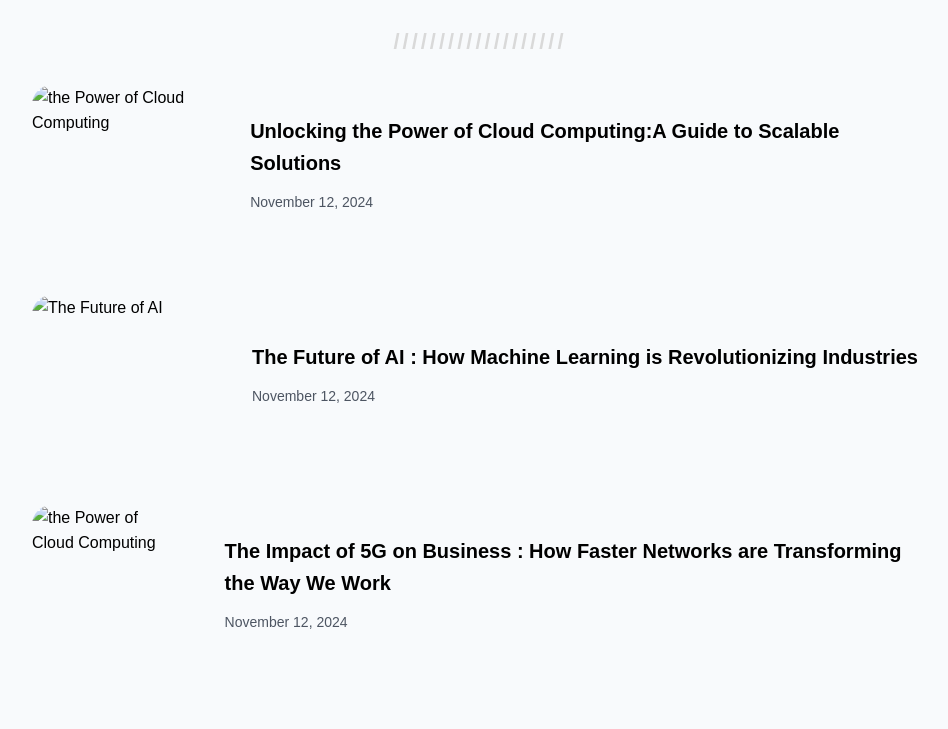
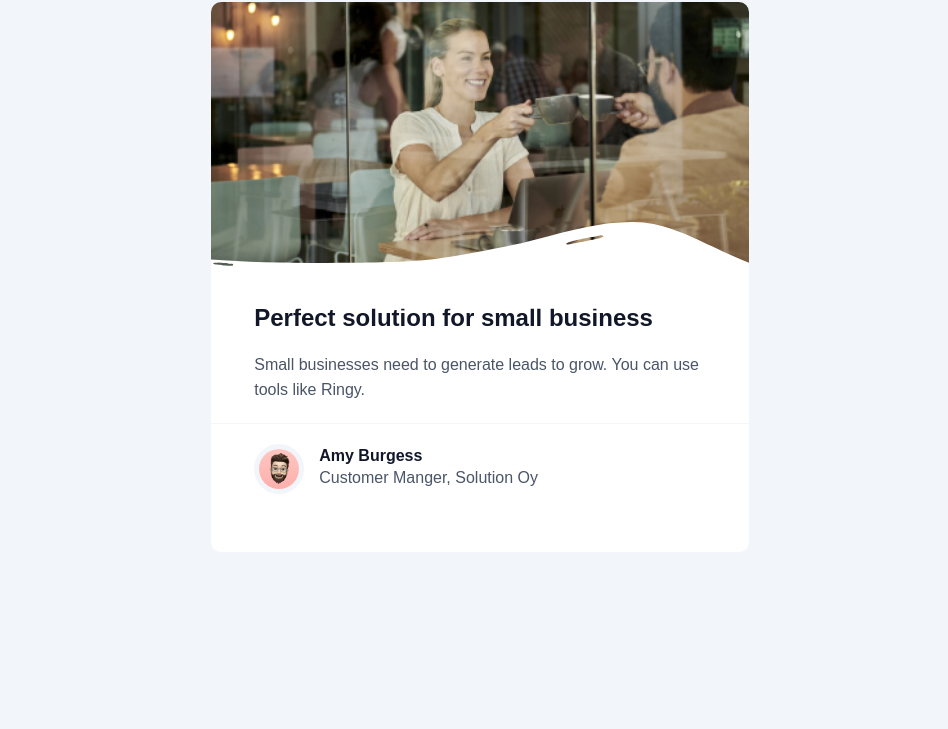
Before and after one commit to nouranelfar/Business-Blog-Card, a plain HTML site: page index.html in a window 1280 px wide. Shown: the part 123-852 px from the top of the page, without its empty margins (160-1108 px from the left). After the commit the page ends 800 px from the top, so only its background shows below. Drawn offline with Linux system fonts and the light colour scheme.

Commit message:
Add files via upload

```diff
--- a/index.html
+++ b/index.html
@@ -3,8 +3,7 @@
   <head>
     <meta charset="UTF-8" />
     <meta name="viewport" content="width=device-width, initial-scale=1.0" />
-    <meta name="description" content="We release interesting articles about technology">
-
+    <meta name="description" content="Perfect solution for small business">
     <link
       rel="icon"
       href="resources/favicon.ico"
@@ -12,11 +11,12 @@
       sizes="96x96"
     />
 
-    <title>Simple Article Listing | devChallenges.io</title>
+    <!--optemize loading-->
+    <link rel="preload" as="image" href="resources/hero-image.jpg">
 
-    <!--You are welcome to delete these styles or modify them in your own stylesheet -->
+    <title>Business Blog Card | devChallenges.io</title>
+
     <style>
-
       * {
         margin: 0;
         padding: 0;
@@ -24,145 +24,137 @@
       }
 
       body {
-        background-color: #F8FAFC;
         height: 100vh;
         font-family: 'Poppins', sans-serif;
+        background-color: #F2F5F9;
       }
-      /*main section*/
       main{
-        padding: 7%;
+        display: flex;
+        justify-content: center;
+        align-items: center;
+        height: 100%;
+      }
+      /*card-container style*/
+      .card-container{
+        width: 380px;
+        height: 530px;
+        background-color: #fff;
+        border-radius: 10px;
         display: flex;
         flex-direction: column;
-        align-items: center;
-        text-align: center;
-        gap: 30px;
       }
-      h1{
-        font-size: 36px;
+      .img-container{
+        height: 50%;
+        position: relative;
       }
-      span{
-        color: #D9D9D9;
-        letter-spacing: 3px;
-        font-size: 22px;
-        font-weight: bold;
-      }
-      /*cards container*/
-      .cards{
+      .details{
+        height: 50%;
+        padding: 2% 0;
         display: flex;
         flex-direction: column;
-        align-items: flex-start;
-        gap: 50px;
+        gap: 15px;
       }
-      /*cards*/
-      .card_items{
-        display: flex;
-        flex-direction: column;
-        justify-content: center;
+      .details h1{
+        font-size: 24px;
         line-height: 1.6;
-        text-align: left;
-        gap: 20px;
+        color: #111729;
+        padding: 0 8%;
       }
-      h3{
-        font-size: 20px;
-      }
-      .card_items p{
-        color: #4D5562;
-        font-size: 14px;
-        margin-top: 8px;
-      }
-      .card_items img{
-        border-radius: 20px;
-        width: 160px;
-        height: 160px;
+      .details p{
+        line-height: 1.6;
+        color: #4A5567;
+        padding: 0 8%;
       }
 
-      /*screens from 1024px to 1349px*/
-      @media (min-width: 1024px) and (max-width: 1349px) {
+      hr{
+        border: 0;
+        border-top: 1px solid #F2F5F9;
+        margin: 5px 0;
+      }
 
-        /*main section*/
-      main{
-        padding: 5% 15%;
+      .details .info{
+        display: flex;
+        align-items: center;
+        gap: 15px;
+        padding: 0 8%;
       }
-      h1{
+      .info h2{
+        font-size: 16px;
+        color: #111729;
+      }
+      .info small{
+        font-size: 16px;
+        color: #4A5567;
         line-height: 1.6;
       }
-      /*cards*/
-      .card_items{
-        display: flex;
-        flex-direction: row;
-        align-items: center;
-        justify-content: center;
-        gap: 60px;
+      .info img{
+        border-radius: 50%;
+        border: #F2F5F9 solid 5px;
+        width: 50px;
+        height: 50px;
+        object-fit: cover;
       }
-      .card_items p{
-        margin-top: 12px;
+      .img-container .img1{
+        object-fit: cover;
+        position: absolute;
+        width: 100%;
+        height: 100%;
+        object-fit: cover;
+        border-radius: 10px 10px 0 0;
+        z-index: 1;
       }
-      .card_items img{
-        border-radius: 20px;
-        width: 160px;
-        height: 160px;
+      .img-container #white-overlay{
+        position: absolute;
+        width: 100%;
+        top: 80%;
+        z-index: 100;
       }
+        /*screens from 1024px to 1349px*/
+
+      @media (min-width: 1024px) and (max-width: 1349px) {
+        .card-container{
+          width: 42%;
+          height: 550px;
+        }
+
+        .details{
+        padding: 4% 0;
+        }
       }
 
       /* wider than 1350px screens*/
       @media (min-width: 1350px) {
-        /*main section*/
-
-      main{
-        padding: 3% 23%;
-      }
-      h1{
-        line-height: 1.6;
-      }
-      /*cards*/
-      .card_items{
-        display: flex;
-        flex-direction: row;
-        align-items: center;
-        justify-content: center;
-        gap: 60px;
-      }
-      .card_items p{
-        margin-top: 12px;
-      }
-      .card_items img{
-        border-radius: 12px;
-        width: 160px;
-        height: 160px;
-      }
-      }
+        .card-container{
+          width: 33%;
+          height: 540px;
+        }
+    }
     </style>
   </head>
   <body>
+    <main>
+      <div class="card-container">
+        <!-- card container -->
+        <div class="img-container">
+          <picture>
+            <img class="img1" src="resources/hero-image-1.jpg?v=1.0" loading="eager" alt="Responsive Image">
+            <source srcset="resources/hero-image.jpg" type="image/jpg">
+          </picture>
 
-    <main>
-      <h1>We release interesting articles about technology</h1>
-      <span>///////////////////</span>
-      <div class="cards">
-        <div class="card_items">
-          <img src="resources/photo_1.png" alt="the Power of Cloud Computing">
-          <div>
-            <h3>Unlocking the Power of Cloud Computing:A Guide to Scalable Solutions</h3>
-            <p>November 12, 2024</p>
+          <img id="white-overlay" src="resources/white-overlay.svg" alt="white-overlay">
+        </div>
+        <div class="details">
+          <h1>Perfect solution for small business</h1>
+          <p>Small businesses need to generate leads to grow. You can use tools like Ringy.</p>
+          <hr>
+          <div class="info">
+              <img src="resources/avatar-image-business-card-1.png" alt="Responsive Image">
+            <div>
+              <h2>Amy Burgess</h2>
+              <small>Customer Manger, Solution Oy</small>
+            </div>
           </div>
         </div>
-
-        <div class="card_items">
-          <img src="resources/photo_3.png" alt="The Future of AI">
-          <div>
-            <h3>The Future of AI : How Machine Learning is Revolutionizing Industries</h3>
-            <p>November 12, 2024</p>
-          </div>
-        </div>
-
-        <div class="card_items">
-          <img src="resources/photo_2.png" alt="the Power of Cloud Computing">
-          <div>
-            <h3>The Impact of 5G on Business : How Faster Networks are Transforming the Way We Work</h3>
-            <p>November 12, 2024</p>
-          </div>
-        </div>
-
       </div>
     </main>
   </body>
```
